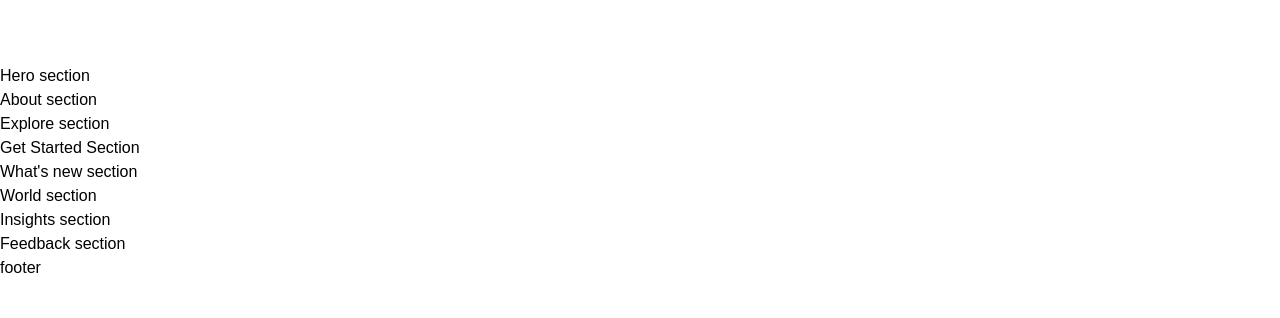
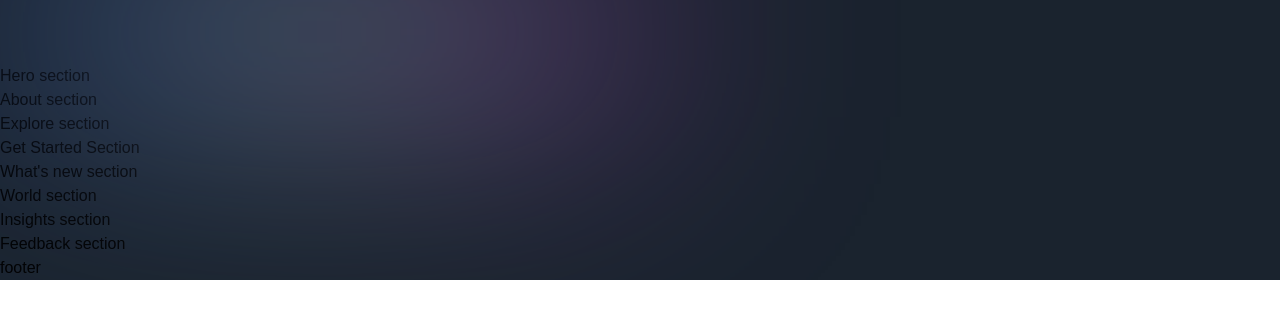
Before and after one commit to anggriawanmr/metaversus, a Next.js app: page / in a window 1280 px wide. Shown: the top 318 px of the page. Built offline with nearby package versions, Linux system fonts and the light colour scheme; a web font is replaced by a local one.

Commit message:
Change the background to dark :hammer:

```diff
--- a/app/page.js
+++ b/app/page.js
@@ -1,8 +1,17 @@
 import { Footer, Navbar } from '../components';
-import { About, Explore, Feedback, GetStarted, Hero, Insights, WhatsNew, World } from '../sections';
+import {
+  About,
+  Explore,
+  Feedback,
+  GetStarted,
+  Hero,
+  Insights,
+  WhatsNew,
+  World,
+} from '../sections';
 
 const Page = () => (
-  <div>
+  <div className="bg-primary-black overflow-hidden">
     <Navbar />
     <Hero />
     <About />
--- a/components/Navbar.jsx
+++ b/components/Navbar.jsx
@@ -11,7 +11,9 @@
     initial="hidden"
     whileInView="show"
     className={`${styles.xPaddings} py-8 relative`}
-  ></motion.nav>
+  >
+    <div className="absolute w-[50%] inset-0 gradient-01"></div>
+  </motion.nav>
 );
 
 export default Navbar;
```
